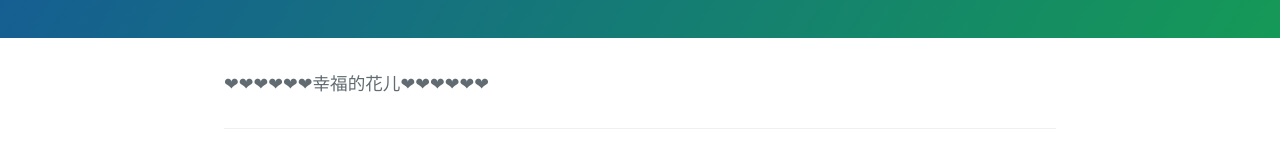
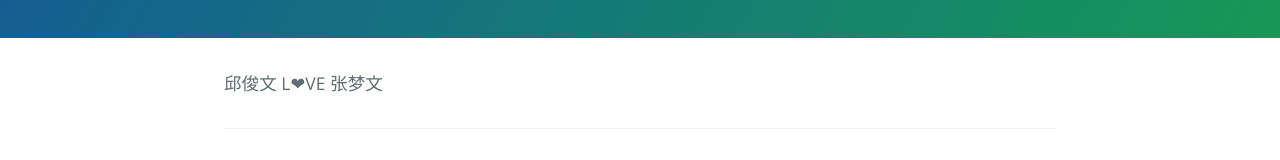
Before and after one commit to qiujunwen123/qiujunwen123.github.io, a plain HTML site: page index.html in a window 1280 px wide. Shown: the part 279-439 px from the top of the page. Drawn offline with nearby package versions, Linux system fonts and the light colour scheme.

Commit message:
Update index.html

```diff
--- a/index.html
+++ b/index.html
@@ -16,7 +16,7 @@
     </section>
 
     <section class="main-content">
-      <p>❤❤❤❤❤❤幸福的花儿❤❤❤❤❤❤</p>
+      <p>邱俊文 L❤VE  张梦文</p>
 
       <footer class="site-footer">
 
```
